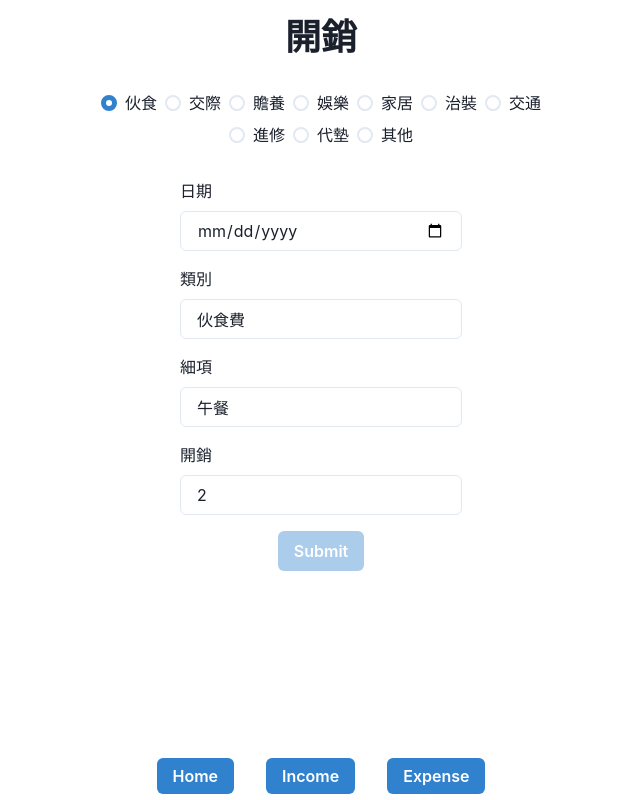
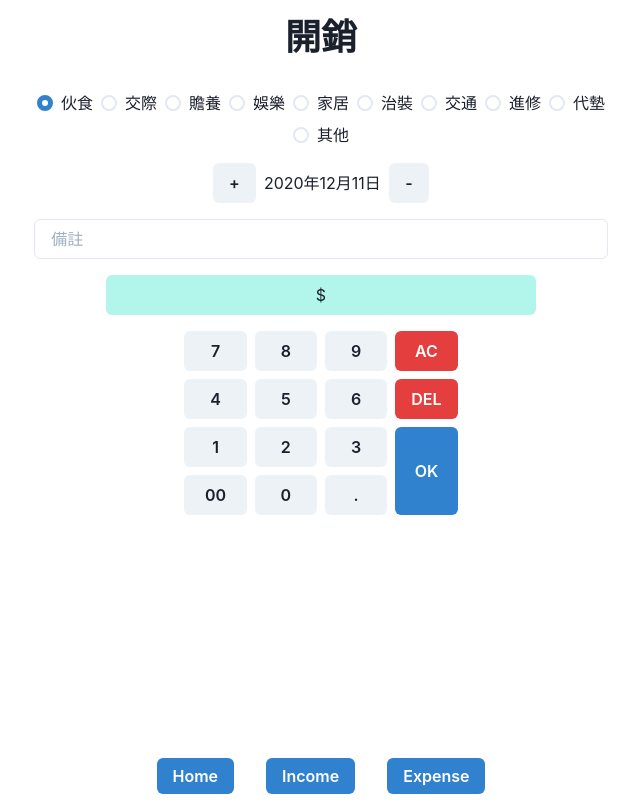
Before and after one commit to Howard86/expense-tracking-web-app, a Next.js app: page /expense in a window 1280 px wide. Shown: the whole page, without its empty margins (319-959 px from the left). Built offline with nearby package versions, Linux system fonts and the light colour scheme; no server answers.

Commit message:
:art: update ExpensePage with ExpenseCalculator

```diff
--- a/src/components/CalculatorButton.tsx
+++ b/src/components/CalculatorButton.tsx
@@ -5,14 +5,16 @@ interface CalculatorButtonProps extends GridItemProps {
   value: string;
   colorScheme?: string;
   onClick: () => void;
+  isLoading?: boolean;
 }
 
 const CalculatorButton: FC<CalculatorButtonProps> = ({
   value,
   onClick,
+  isLoading,
   ...props
 }) => (
-  <GridItem as={Button} onClick={onClick} {...props}>
+  <GridItem as={Button} onClick={onClick} isLoading={isLoading} {...props}>
     {value}
   </GridItem>
 );
--- a/src/components/ExpenseCalculator.tsx
+++ b/src/components/ExpenseCalculator.tsx
@@ -1,11 +1,27 @@
-import React, { FC } from 'react';
-import { Box, Grid, Square } from '@chakra-ui/react';
+import React, { ChangeEvent, FC, useState } from 'react';
+import { Grid, Input, Square, VStack, useToast } from '@chakra-ui/react';
 import useCalculator from '@/hooks/useCalculator';
 import CalculatorButton from '@/components/CalculatorButton';
+import { addExpense } from '@/redux/collection';
+import { useAppDispatch } from '@/redux/store';
+import type { Category } from './ExpenseRadio';
+import ExpenseRadio from './ExpenseRadio';
+import dayjs from 'dayjs';
+import ExpenseCalender from './ExpenseCalendar';
 
+const INITIAL_NAME = '';
+const INITIAL_CATEGORY = '伙食';
 const arrays = Array(3).fill(0);
+const now = dayjs().unix();
 
 const ExpenseCalculator: FC = () => {
+  const [name, setName] = useState<string>(INITIAL_NAME);
+  const [timestamp, setTimestamp] = useState<number>(now);
+  const [category, setCategory] = useState<Category>(INITIAL_CATEGORY);
+  const [isLoading, setLoading] = useState(false);
+  const dispatch = useAppDispatch();
+  const toast = useToast({ duration: 3000, position: 'bottom' });
+
   const {
     value,
     handleOnType,
@@ -13,11 +29,45 @@ const ExpenseCalculator: FC = () => {
     handleOnClear,
   } = useCalculator();
 
+  const handleInputOnChange = (event: ChangeEvent<HTMLInputElement>) =>
+    setName(event.target.value);
+
   const handleOnClick = (input: string) => () => handleOnType(input);
 
+  const handleOnSubmit = async (): Promise<void> => {
+    setLoading(true);
+    const isSuccess = await dispatch(
+      addExpense({
+        timestamp,
+        category,
+        name,
+        cost: parseInt(value, 10),
+      }),
+    );
+
+    if (isSuccess) {
+      handleOnClear();
+      setName(INITIAL_NAME);
+      setCategory(INITIAL_CATEGORY);
+      toast({
+        title: 'Submit Success',
+        status: 'success',
+      });
+    } else {
+      toast({
+        title: 'Something went wrong!',
+        status: 'error',
+      });
+    }
+    setTimeout(() => setLoading(false), 2000);
+  };
+
   return (
-    <Box>
-      <Square bg="teal.100" borderRadius="md" p={2}>
+    <VStack spacing={4}>
+      <ExpenseRadio option={category} setOption={setCategory} />
+      <ExpenseCalender timestamp={timestamp} setTimestamp={setTimestamp} />
+      <Input value={name} onChange={handleInputOnChange} placeholder="備註" />
+      <Square bg="teal.100" borderRadius="md" p={2} w={3 / 4}>
         $ {value}
       </Square>
       <Grid
@@ -79,10 +129,11 @@ const ExpenseCalculator: FC = () => {
           colStart={4}
           rowStart={3}
           rowSpan={2}
-          onClick={() => alert('submit')}
+          isLoading={isLoading}
+          onClick={handleOnSubmit}
         />
       </Grid>
-    </Box>
+    </VStack>
   );
 };
 
--- a/src/components/ExpenseRadio.tsx
+++ b/src/components/ExpenseRadio.tsx
@@ -1,7 +1,12 @@
 import { Radio, RadioGroup, Wrap, WrapItem } from '@chakra-ui/react';
-import React, { FC, ReactText, useState } from 'react';
+import React, { FC } from 'react';
 
 export type Category = typeof DEFAULT_CATEGORIES[number];
+
+interface ExpenseRadioProps {
+  option: Category;
+  setOption: (value: Category) => void;
+}
 
 const DEFAULT_CATEGORIES = [
   '伙食',
@@ -16,11 +21,8 @@ const DEFAULT_CATEGORIES = [
   '其他',
 ] as const;
 
-const ExpenseRadio: FC = () => {
-  const [values, setValues] = useState<Category | ReactText>('伙食');
-
-  return (
-    <RadioGroup onChange={setValues} value={values}>
+const ExpenseRadio: FC<ExpenseRadioProps> = ({ option, setOption }) => (
+  <RadioGroup onChange={setOption} value={option}>
     <Wrap align="center" justify="center">
       {DEFAULT_CATEGORIES.map((category) => (
         <WrapItem key={category}>
@@ -30,6 +32,5 @@ const ExpenseRadio: FC = () => {
     </Wrap>
   </RadioGroup>
 );
-};
 
 export default ExpenseRadio;
--- a/src/pages/expense.tsx
+++ b/src/pages/expense.tsx
@@ -1,15 +1,11 @@
 import React, { FC } from 'react';
-import { Box, Heading } from '@chakra-ui/react';
-import ExpenseForm from '@/components/ExpenseForm';
-import ExpenseRadio from '@/components/ExpenseRadio';
+import { Heading } from '@chakra-ui/react';
+import ExpenseCalculator from '@/components/ExpenseCalculator';
 
 const ExpensePage: FC = () => (
   <>
     <Heading>開銷</Heading>
-    <Box w={4 / 5}>
-      <ExpenseRadio />
-    </Box>
-    <ExpenseForm />
+    <ExpenseCalculator />
   </>
 );
 
```
Also changed, not shown: 1 other file (tests, documents, lock files or other folders). Lines whose indentation alone changed are shown as unchanged.
